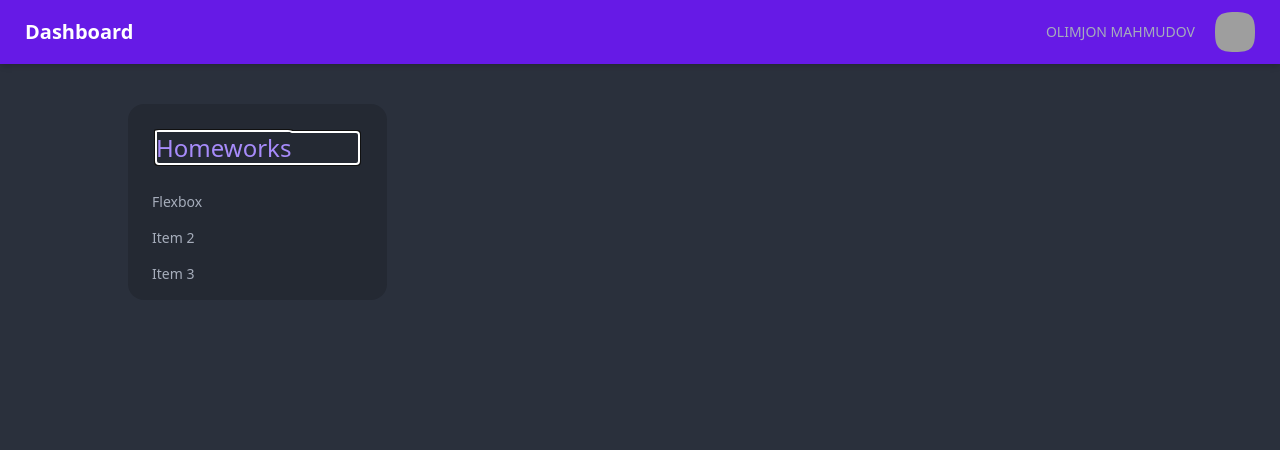
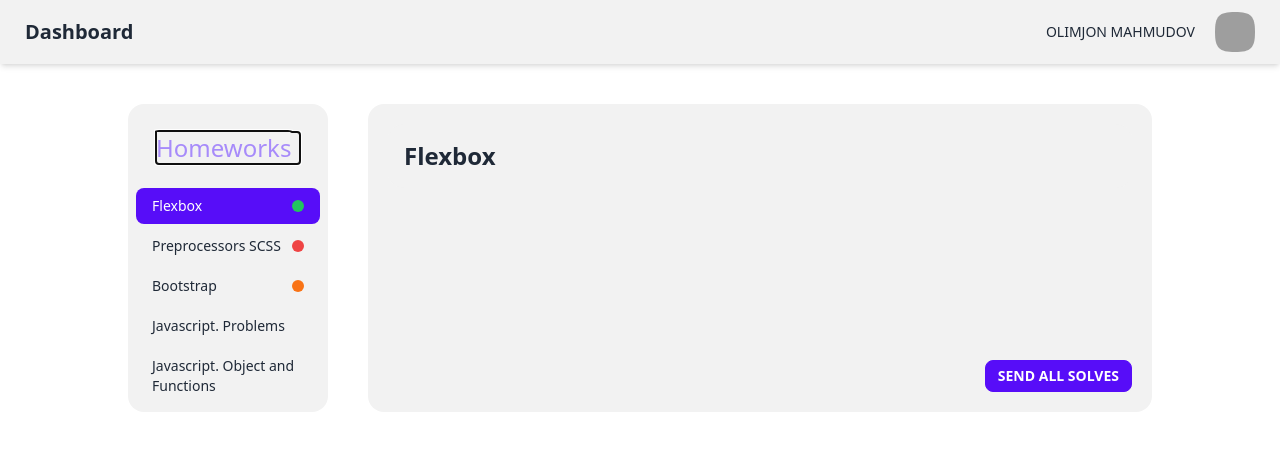
Before and after one commit to verve-neowise/verve-taket, a Svelte app in the folder svelte-client/: page / in a window 1280 px wide. Shown: the top 450 px of the page. Built offline with nearby package versions, Linux system fonts and the light colour scheme; grey boxes are pictures that could not be loaded.

Commit message:
homeworks and content

```diff
--- a/svelte-client/index.html
+++ b/svelte-client/index.html
@@ -1,5 +1,5 @@
 <!DOCTYPE html>
-<html lang="en" data-theme="dark">
+<html lang="en" data-theme="light">
   <head>
     <meta charset="UTF-8" />
     <link rel="icon" href="/favicon.ico" />
--- /dev/null
+++ b/svelte-client/src/components/Homework.svelte
@@ -0,0 +1,29 @@
+<script lang="ts">
+import type { HomeworkModel } from "src/data/model/homework.model";
+import { Status } from "../data/model/status.enum";
+
+    export let model: HomeworkModel = undefined
+    export let isActive = false
+    export let callback: (model: HomeworkModel) => void
+
+    let statusMap = {}
+
+    statusMap[Status.success] = 'bg-green-500'
+    statusMap[Status.wrong] = 'bg-red-500'
+    statusMap[Status.wait] = 'bg-orange-500'
+    statusMap[Status.neutral] = ''
+
+</script>
+
+<li>
+    <a class=" { isActive ? 'bg-primary' : '' } " href="#1" on:click={ () => callback(model)}>
+    <div class="flex justify-between w-full items-center">
+        <div class="w-full { isActive ? 'text-primary-content' : '' }">
+            {model.name}
+        </div>
+        {#if model.status !== Status.neutral}
+            <div class="badge badge-xs { statusMap[model.status] } border-none aspect-square text-xs"></div>
+        {/if}
+    </div>
+</a>
+</li>
--- /dev/null
+++ b/svelte-client/src/data/api/homework.api.ts
@@ -0,0 +1,16 @@
+import { delay } from "../../functions/utils"
+import { HomeworkModel } from "../model/homework.model"
+import { Status } from "../model/status.enum"
+
+const homeworks = [
+    new HomeworkModel('0001', 'Flexbox', Status.success, '5'),
+    new HomeworkModel('0002', 'Preprocessors SCSS', Status.wrong, '2'),
+    new HomeworkModel('0003', 'Bootstrap', Status.wait, '3'),
+    new HomeworkModel('0004', 'Javascript. Problems', Status.neutral),
+    new HomeworkModel('0005', 'Javascript. Object and Functions', Status.neutral),
+]
+
+export const getHomeworks = async () => {
+    await delay(2500)
+    return homeworks
+}
--- /dev/null
+++ b/svelte-client/src/data/model/homework.model.ts
@@ -0,0 +1,15 @@
+import type { Status } from "./status.enum"
+
+export class HomeworkModel {
+    id: string
+    name: string
+    status: Status
+    rate: string
+
+    constructor(id: string, name: string, status: Status, rate?: string) {
+        this.id = id
+        this.name = name
+        this.status = status
+        this.rate = rate
+    }
+}
--- /dev/null
+++ b/svelte-client/src/data/model/status.enum.ts
@@ -0,0 +1,6 @@
+export enum Status {
+    success,
+    wrong,
+    wait,
+    neutral
+}
--- a/svelte-client/src/pages/Dashboard.svelte
+++ b/svelte-client/src/pages/Dashboard.svelte
@@ -1,5 +1,23 @@
 <script lang="ts">
+import type { HomeworkModel } from "../data/model/homework.model";
+
+import Homework from "../components/Homework.svelte";
 import Navbar from "./dashboard/Navbar.svelte";
+import { getHomeworks } from "../data/api/homework.api";
+
+let homeworks: HomeworkModel[] = []
+let activeLink: HomeworkModel
+
+function select(model: HomeworkModel) {
+  activeLink = model
+}
+
+async function fetch() {
+  homeworks = await getHomeworks()
+  activeLink = homeworks[0]
+}
+
+fetch()
 
 </script>
 
@@ -8,19 +26,39 @@ import Navbar from "./dashboard/Navbar.svelte";
 
   <div class="container w-4/5 mx-auto py-10">
     <div class="flex">
-      <ul class="menu bg-base-200 menu-compact flex-2 p-2 w-1/3 min-w-[200px] rounded-box">
+      <ul class="menu bg-base-200 menu-compact flex flex-column gap-1 flex-2 p-2 w-1/4 min-w-[200px] rounded-box min-h-[200px]">
 
         <div class="p-5">
           <h1 class="text-2xl font-medium text-violet-400">Homeworks</h1>
         </div>
 
-        <li><a>Flexbox</a></li>
-        <li><a>Item 2</a></li>
-        <li><a>Item 3</a></li>
+        {#if homeworks.length > 0}
+          {#each homeworks as homework }
+            <Homework
+              isActive={ activeLink === homework }
+              model={ homework }
+              callback={ select }
+            />
+          {/each}
+        {:else}
+          <div class="h-[100%] flex justify-center items-center">
+            <div class="btn btn-ghost loading"></div>
+          </div>
+        {/if}
       </ul>
 
-      <div class="content flex-3 w-full">
+      <div class="card flex-3 p-5 w-full bg-base-200 ml-10">
+        {#if activeLink}
+        <div class="card-title bg-base-200 rounded-box p-4">
+          <h1 class="text-2xl">{activeLink.name}</h1>
+        </div>
 
+        <div class="card-body min-h-50"></div>
+
+        <div class="justify-end card-actions">
+          <button class="btn btn-primary btn-sm">Send all solves</button>
+        </div>
+        {/if}
       </div>
     </div>
   </div>
--- a/svelte-client/src/pages/dashboard/Navbar.svelte
+++ b/svelte-client/src/pages/dashboard/Navbar.svelte
@@ -2,14 +2,14 @@
 
 </script>
 
-<div class="navbar bg-primary shadow-md">
+<div class="navbar bg-base-200 shadow-md">
     <div class="flex-1">
-      <a href="#dashboard" class="btn btn-ghost normal-case text-xl text-primary-content">Dashboard</a>
+      <a href="#dashboard" class="btn btn-ghost normal-case text-xl text-base-content">Dashboard</a>
     </div>
     <a href="#a" class="btn btn-ghost">
       <div class="flex-none flex gap-5 items-center">
 
-        <div class="text-md text-neutral-content font-medium">Olimjon Mahmudov</div>
+        <div class="text-md text-base-content font-medium">Olimjon Mahmudov</div>
 
         <div class="avatar">
           <div class="w-10 mask mask-squircle">
```
